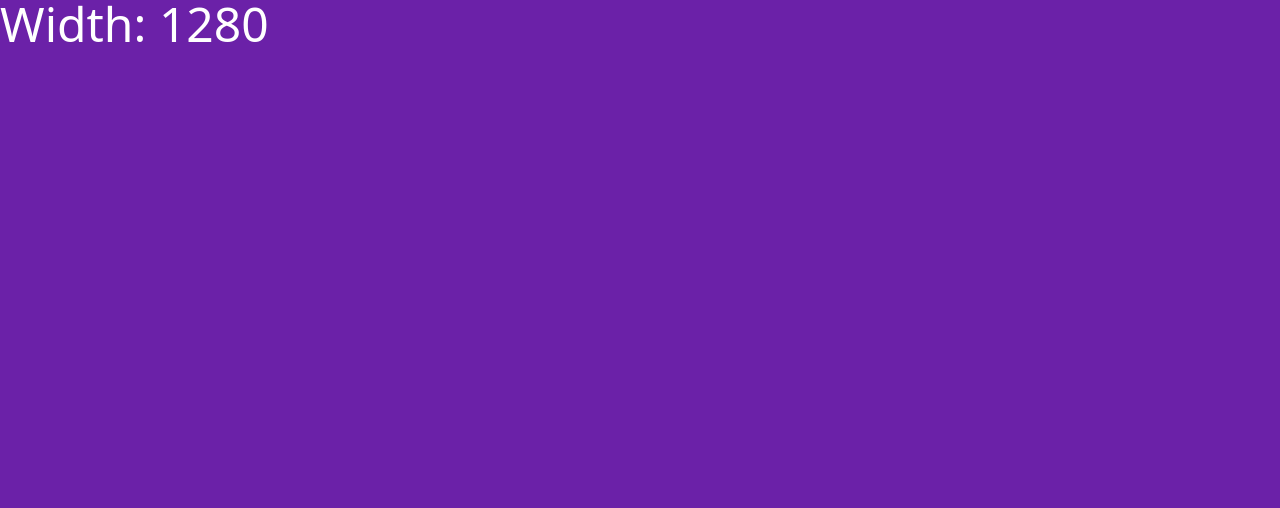
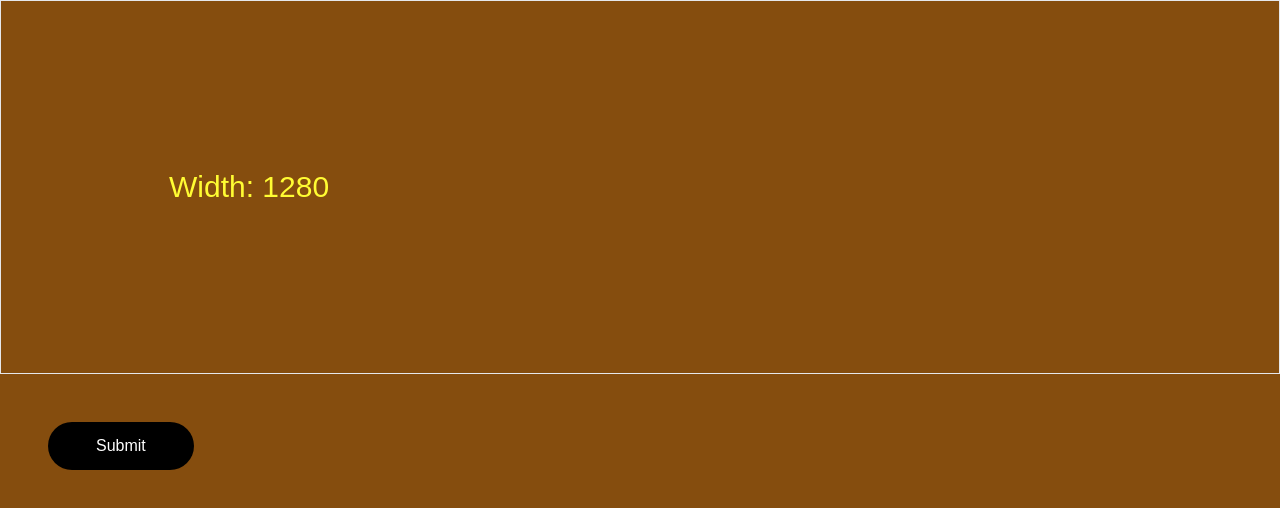
Before and after one commit to JhamanCodes/Tailwind-CSS, a plain HTML site: page 17-customization/index.html in a window 1280 px wide. Drawn offline with nearby package versions, Linux system fonts and the light colour scheme.

Commit message:
Practice how to customize utility classes within the CDN environment.

```diff
--- a/17-customization/index.html
+++ b/17-customization/index.html
@@ -5,14 +5,44 @@
     <meta http-equiv="X-UA-Compatible" content="IE=edge" />
     <meta name="viewport" content="width=device-width, initial-scale=1.0" />
     <script src="https://cdn.tailwindcss.com"></script>
+    <script>
+      tailwind.config = {
+        theme: {
+          screens: {
+            sm: '550px',
+            md: '800px',
+            lg: '1200px',
+            xl: '1440px'
+          },
+          fontFamily: {
+            sans: ['Graphik', 'sans-serif'],
+            serif: ['Merriweather', 'serif']
+          },
+          extend: {
+            colors: {
+              primary: '#ff5733',
+              secondary: '#fffc33'
+
+            },
+            spacing: {
+              chicken: '10.5rem'
+            },
+            borderRadius: {
+              '4xl': '2rem'
+            }
+          }
+        }
+      }
+    </script>
     <title>Customization</title>
   </head>
   <body
     class="bg-black sm:bg-green-800 md:bg-primary lg:bg-yellow-800 xl:bg-purple-800 2xl:bg-orange-800"
   >
-    <h1 class="text-white text-xl md:text-3xl xl:text-5xl">
+    <h1 class="p-chicken text-secondary text-xl md:text-3xl xl:text-5xl border">
       Tailwind is awesome
     </h1>
+    <button class="bg-black text-white px-12 py-3 rounded-4xl m-12">Submit</button>
 
     <script>
       function showBrowserWidth() {
```
